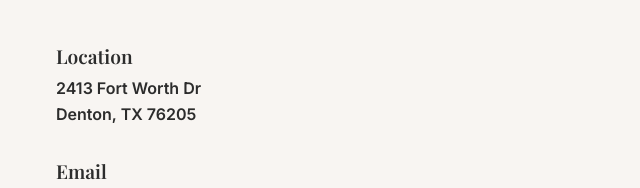
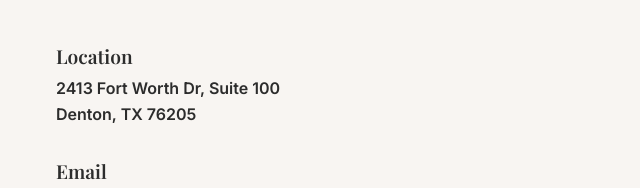
Before and after one commit to david-axelson/counseling-website, a website built with Vite: page index.html in a window 1280 px wide. Shown: the part 4181-4369 px from the top of the page, 0-640 px from the left. Built offline with nearby package versions, Linux system fonts and the light colour scheme; a web font is replaced by a local one.

Commit message:
Add Suite 100 to office address in index.html

```diff
--- a/index.html
+++ b/index.html
@@ -349,7 +349,7 @@
                 <h3>Location</h3>
                 <p><a id="location-link"
                     href="https://www.google.com/maps/search/?api=1&query=2411+Fort+Worth+Dr+Denton+TX+76205"
-                    target="_blank" class="contact-link">2413 Fort Worth Dr<br>Denton, TX
+                    target="_blank" class="contact-link">2413 Fort Worth Dr, Suite 100<br>Denton, TX
                     76205</a></p>
               </div>
               <div>
```
